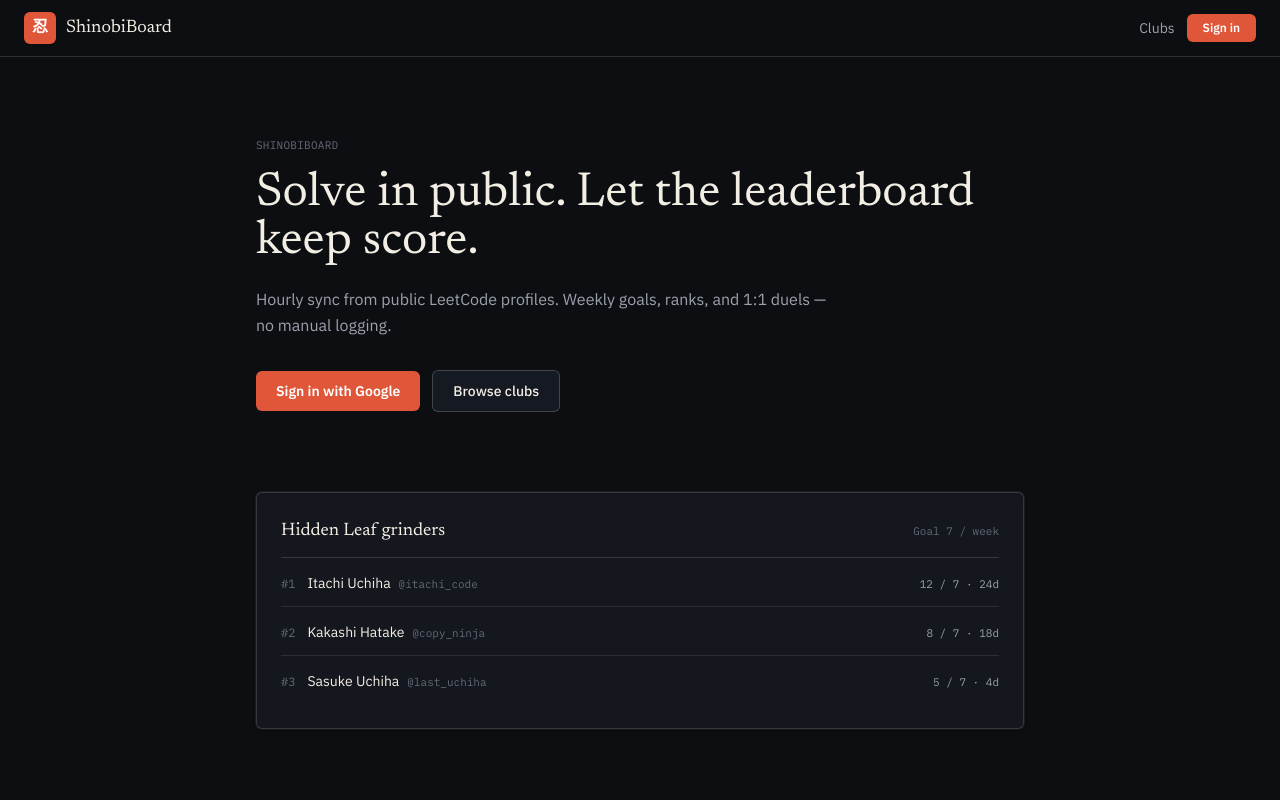
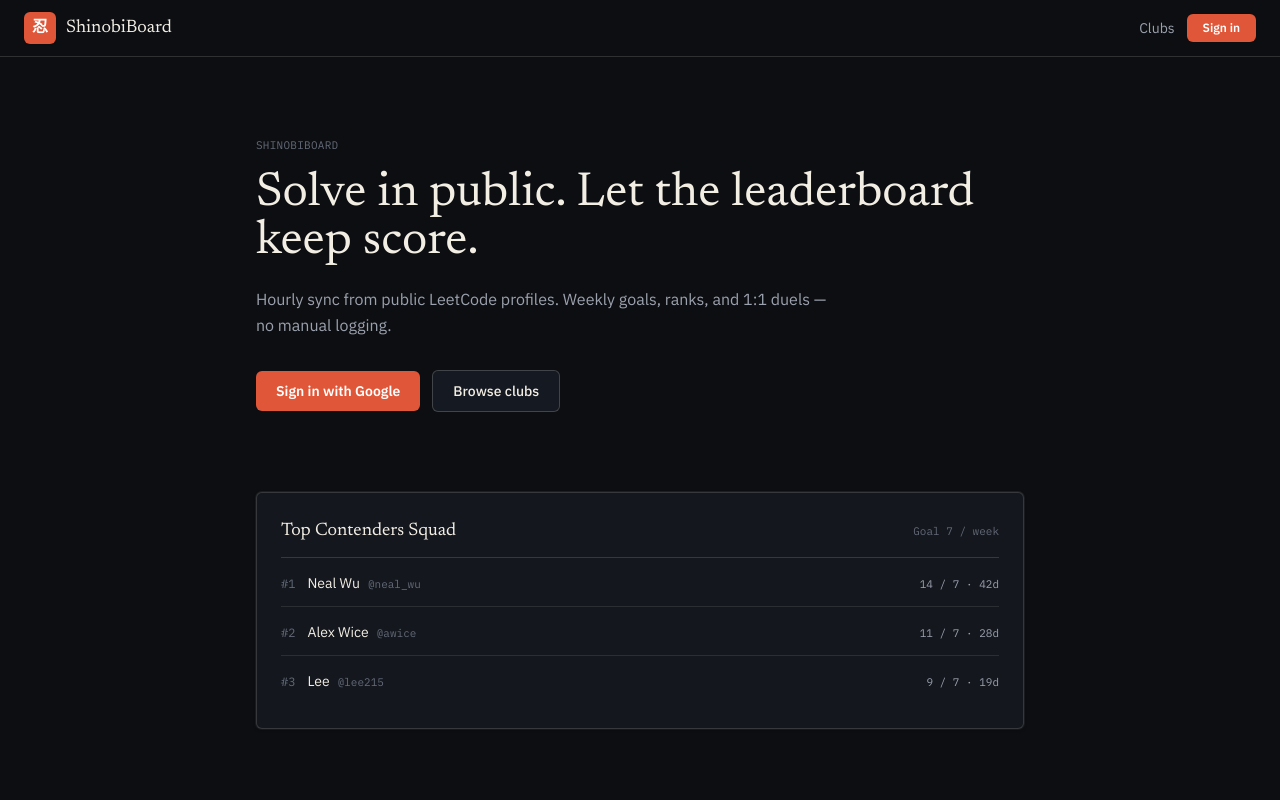
Before and after one commit to ParasRana1729/ShinobiBoard, a Next.js app: page / in a window 1280 px wide. Shown: the top 800 px of the page. Built offline with nearby package versions, Linux system fonts and the light colour scheme; no server answers.

Commit message:
copy: use actual top LeetCode users in landing page leaderboard

```diff
--- a/app/page.tsx
+++ b/app/page.tsx
@@ -36,14 +36,14 @@
 
       <section className="rounded-2xl border border-sumi/15 bg-surface-card p-5 sm:p-6 shadow-tactile-card">
         <div className="flex items-baseline justify-between border-b border-sumi/15 pb-3">
-          <h2 className="font-heading text-lg text-text-primary">Hidden Leaf grinders</h2>
+          <h2 className="font-heading text-lg text-text-primary">Top Contenders Squad</h2>
           <span className="font-mono text-[11px] text-text-muted">Goal 7 / week</span>
         </div>
         <ul className="divide-y divide-sumi/10">
           {[
-            { n: 1, name: "Itachi Uchiha", handle: "@itachi_code", goal: "12 / 7", streak: "24d" },
-            { n: 2, name: "Kakashi Hatake", handle: "@copy_ninja", goal: "8 / 7", streak: "18d" },
-            { n: 3, name: "Sasuke Uchiha", handle: "@last_uchiha", goal: "5 / 7", streak: "4d" },
+            { n: 1, name: "Neal Wu", handle: "@neal_wu", goal: "14 / 7", streak: "42d" },
+            { n: 2, name: "Alex Wice", handle: "@awice", goal: "11 / 7", streak: "28d" },
+            { n: 3, name: "Lee", handle: "@lee215", goal: "9 / 7", streak: "19d" },
           ].map((row) => (
             <li key={row.n} className="flex items-baseline justify-between gap-4 py-3">
               <div className="min-w-0">
```
